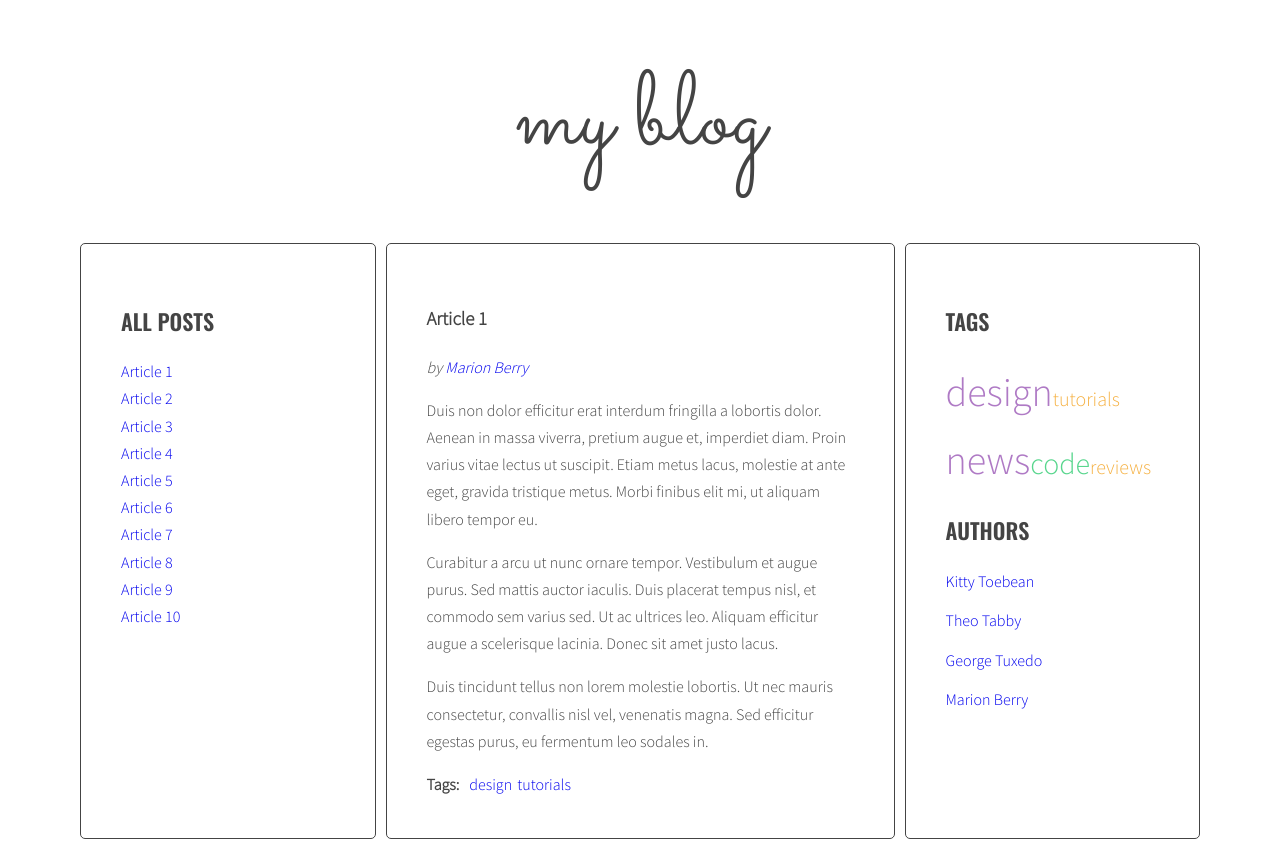
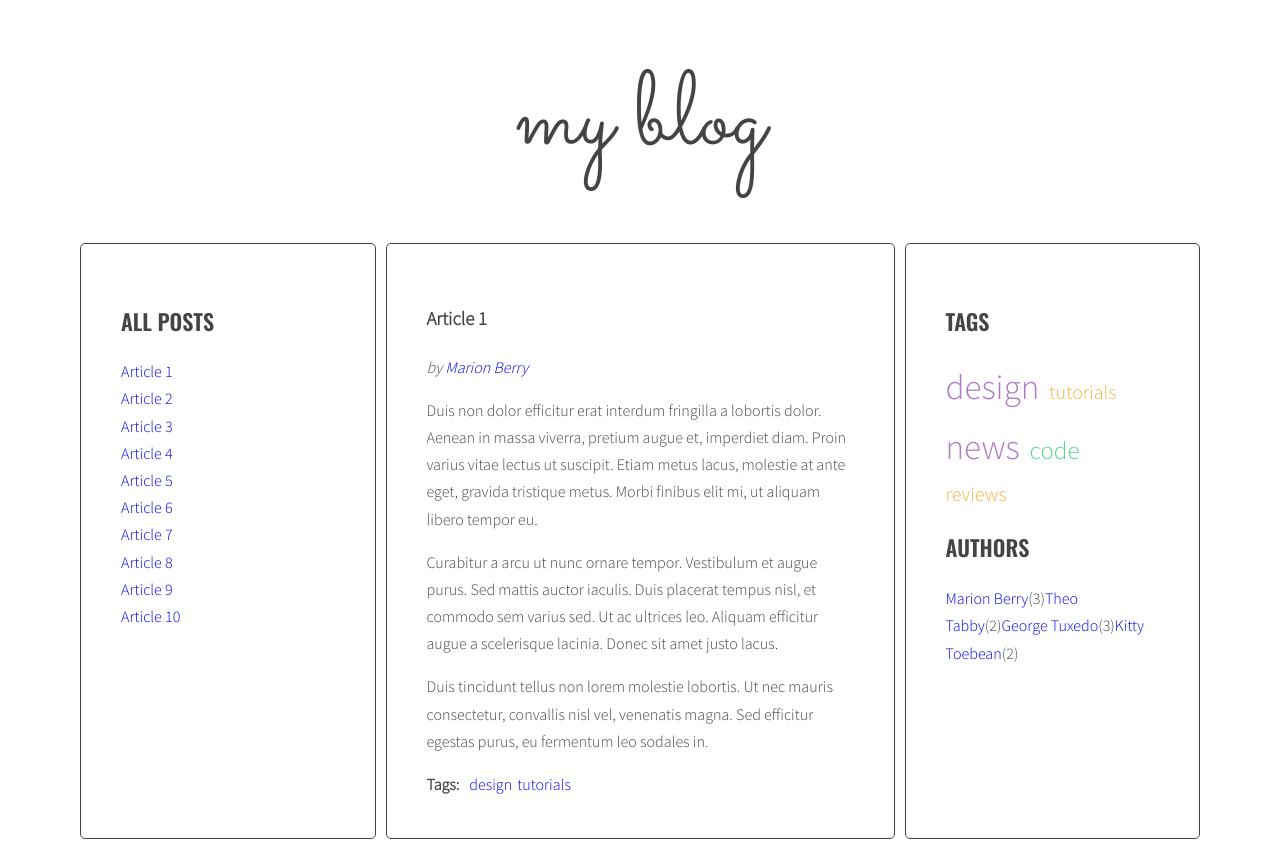
Before and after one commit to Kesja/javascript-cookbook, a website: page index.html in a window 1280 px wide. Drawn offline with nearby package versions, Linux system fonts and the light colour scheme.

Commit message:
Change generateAuthors function

```diff
--- a/js/script.js
+++ b/js/script.js
@@ -35,6 +35,7 @@ const optArticleAuthorSelector = '.post-author';
 const optTagsListSelector = '.tags.list';
 const optCloudClassCount = 5;
 const optCloudClassPrefix = 'tag-size-';
+const optAuthorsListSelector = '.authors.list';
 
 function generateTitleLinks(customSelector = ''){
   /* remove contents of titleList */
@@ -157,7 +158,7 @@ generateTags();
 function tagClickHandler(event){
   /* prevent default action for this event */
   event.preventDefault();
-  /*  !!!!!!  make new constant named "clickedElement" and give it the value of "this" */
+  /* make new constant named "clickedElement" and give it the value of "this" */
   const clickedElement = this;
   /* make a new constant "href" and read the attribute "href" of the clicked element */
   const href = clickedElement.getAttribute('href');
@@ -198,16 +199,35 @@ function addClickListenersToTags(){
 addClickListenersToTags();
 
 function generateAuthors() {
+  let allAuthors = {};
   const articles = document.querySelectorAll(optArticleSelector);
   for (let article of articles) {
     const authorWrapper = article.querySelector(optArticleAuthorSelector);
     let html = '';
     const articleAuthor = article.getAttribute('data-author');
+    console.log(articleAuthor);
     const authorLink = '<a href="#author-' + articleAuthor + '"><span>' + articleAuthor + '</span></a>';
     html = html + authorLink;
 
+    if(!allAuthors.hasOwnProperty(authorLink)) {
+      allAuthors[authorLink] = 1;
+    } else {
+      allAuthors[authorLink]++;
+    }
+
     authorWrapper.insertAdjacentHTML('beforeend', html);
   }
+
+  const authorList = document.querySelector(optAuthorsListSelector);
+
+  let allAuthorsHTML = '';
+
+  for(let author in allAuthors) {
+    const authorLink = author;
+    allAuthorsHTML += authorLink  + '('+ allAuthors[author] +')';
+  }
+  authorList.innerHTML = allAuthorsHTML;
+  console.log('!', authorList);
 }
 generateAuthors();
 
@@ -224,7 +244,7 @@ function authorClickHandler(event) {
   for ( let targetLink of targetLinks) {
     targetLink.classList.add('active');
   }
-  generateTitleLinks('[data-author="' + author + '"]');
+  generateTitleLinks('[data-author="' + author+ '"]');
 }
 
 function addClickListenersToAuthors() {
--- a/sass/style.scss
+++ b/sass/style.scss
@@ -104,7 +104,7 @@ body {
 
 .authors {
   li {
-    margin-bottom: 12px;
+    /*margin-bottom: 12px;*/
   }
 }
 
@@ -138,24 +138,25 @@ a {
 
 .tags li {
   display: inline-block;
+  padding-right: 10px;
 
   .tag-size-5 {
-    font-size: 40px;
+    font-size: 35px;
     color: #AF7AC5;
   }
 
   .tag-size-4 {
-    font-size: 35px;
+    font-size: 30px;
     color: #5499C7;
   }
 
   .tag-size-3 {
-    font-size: 30px;
+    font-size: 25px;
     color: #58D68D;
   }
 
   .tag-size-2 {
-    font-size: 25px;
+    font-size: 22px;
     color: #5D6D7E;
   }
 
```
Also changed, not shown: css/style.css, 1 other file.
